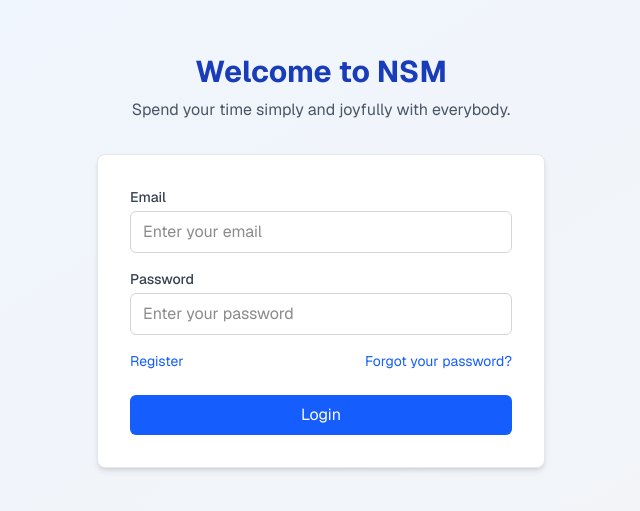
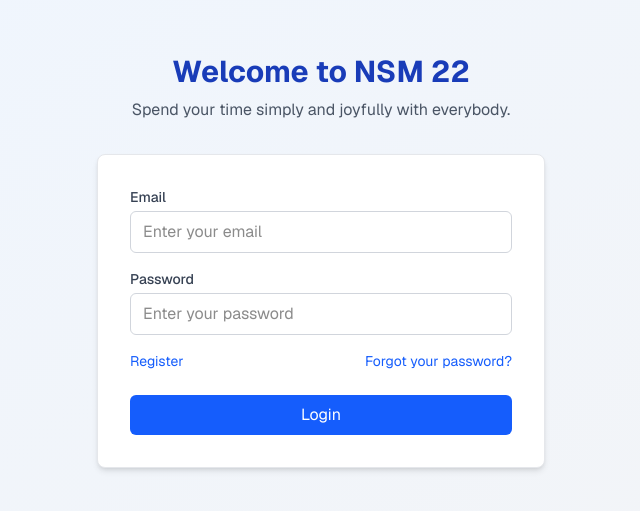
Before and after one commit to lucaslam704/project-nsm, a Next.js app: page / in a window 1280 px wide. Shown: the part 139-650 px from the top of the page, without its empty margins (319-959 px from the left). Built offline with nearby package versions, Linux system fonts and the light colour scheme.

Commit message:
test commit

```diff
--- a/app/page.js
+++ b/app/page.js
@@ -7,7 +7,7 @@ export default function Home() {
       <main className="flex flex-col gap-[32px] row-start-2 items-center max-w-md w-full">
         <title>Not Social Media</title>
         <div className="text-center">
-          <h1 className="text-3xl font-bold mb-2 text-blue-800">Welcome to NSM</h1>
+          <h1 className="text-3xl font-bold mb-2 text-blue-800">Welcome to NSM 22</h1>
           <p className="text-gray-600">Spend your time simply and joyfully with everybody.</p>
         </div>
 
```
